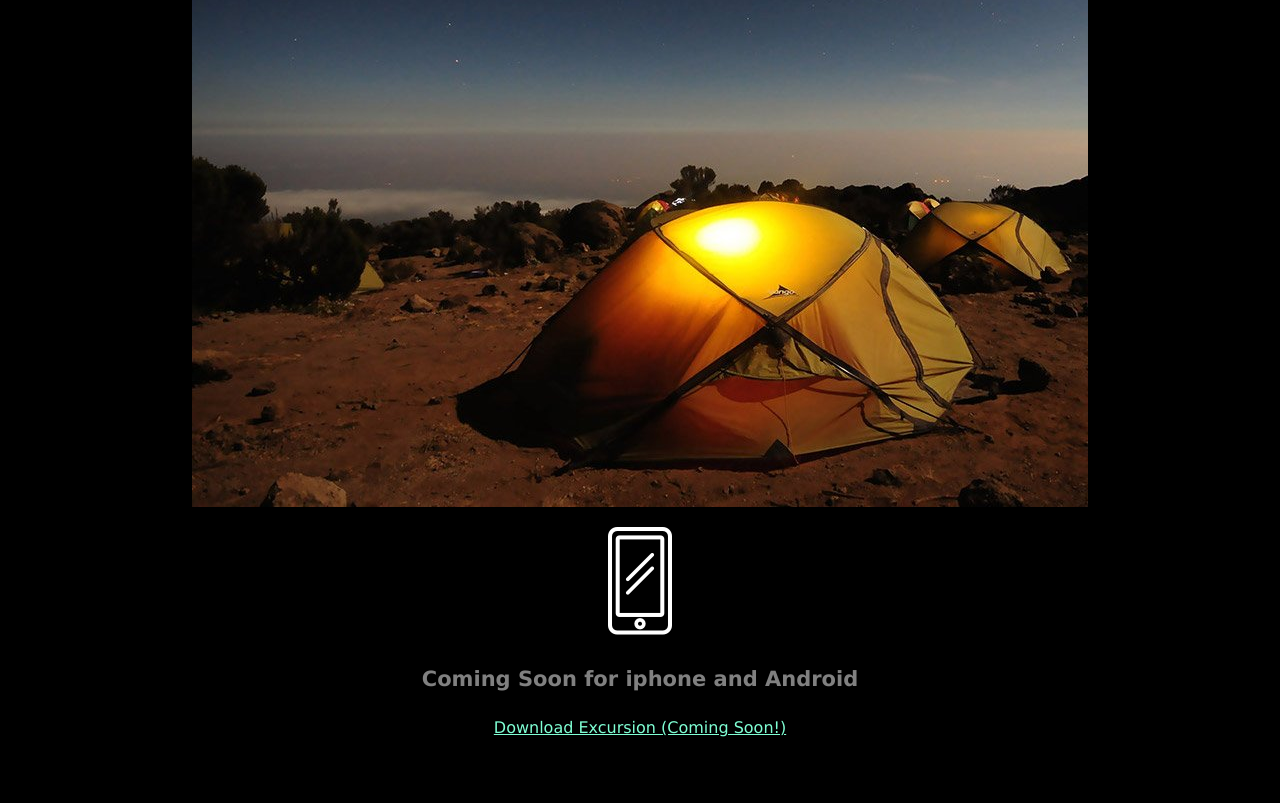
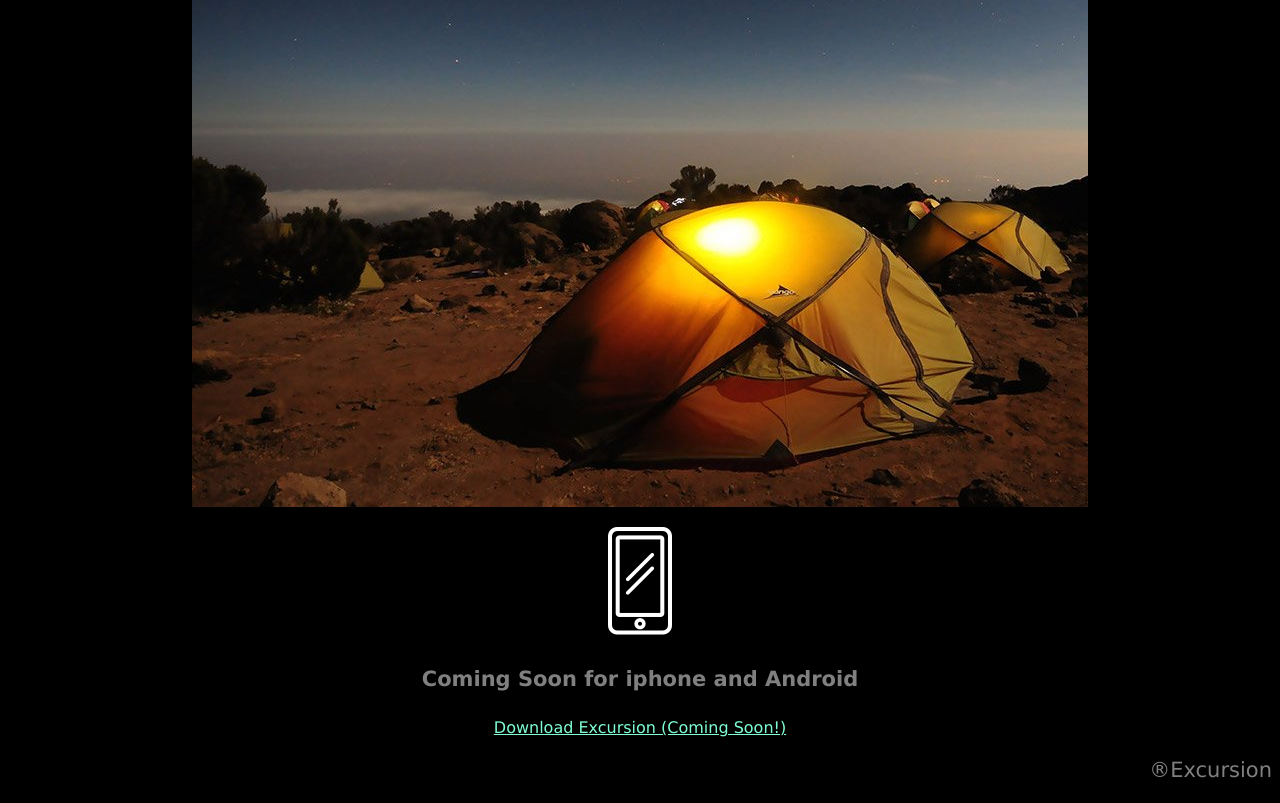
Before and after one commit to Sam13713/excursion-z, a plain HTML site: page index.html in a window 1280 px wide. Shown: the part 505-1308 px from the top of the page. Before the commit the page ends 1258 px from the top, so only its background shows below. Drawn offline with Linux system fonts and the light colour scheme.

Commit message:
Final push

```diff
--- a/index.html
+++ b/index.html
@@ -19,5 +19,6 @@
  <p><img src="resources/images/phone.webp"></p>
  <h4 class="header--sub-header">Coming Soon for iphone and Android</h4>
  <p><a class="link--cta" href="#">Download Excursion (Coming Soon!)</a></p>
+ <p class="footer--copyright" >®Excursion</p>
 </body>
 </html>
--- a/resources/css/style.css
+++ b/resources/css/style.css
@@ -30,3 +30,11 @@ body {
   color: aquamarine;
 
 }
+
+/* FOOTER*/
+
+.footer--copyright {
+  font-size: 21px;
+  color: grey;
+  text-align: right;
+}
```
